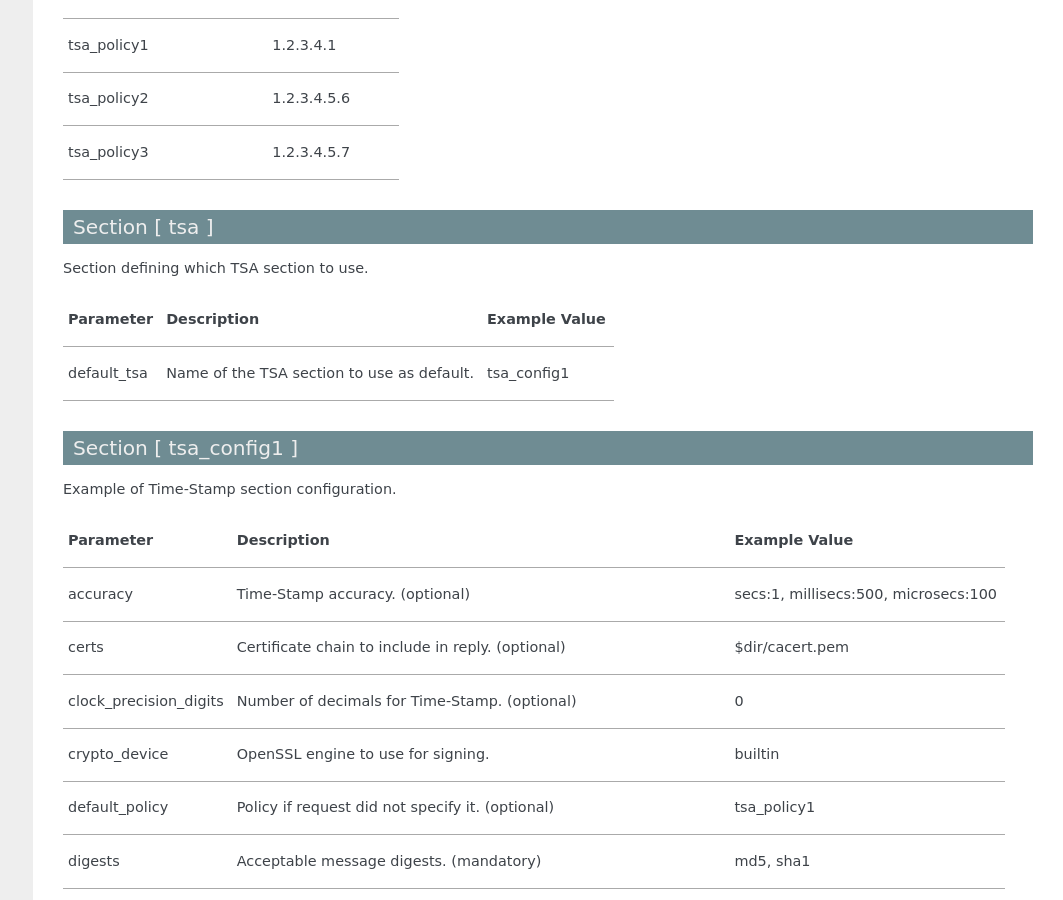
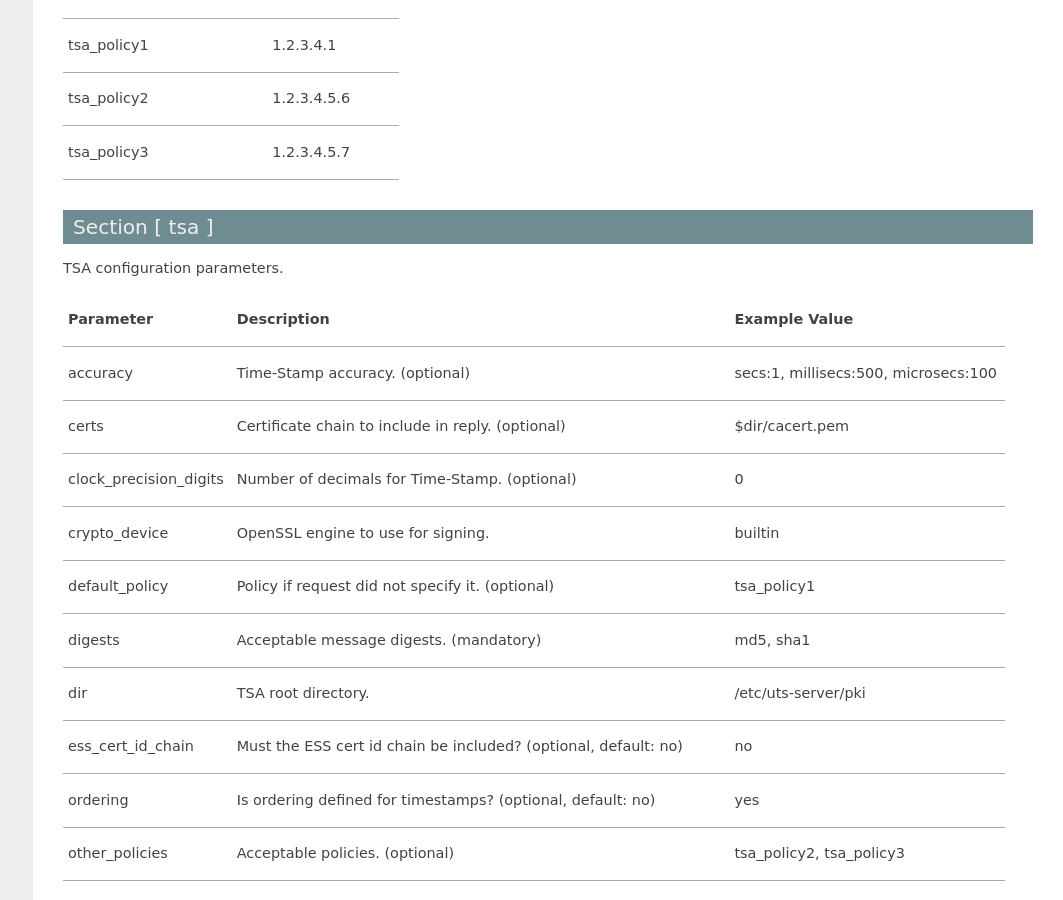
Before and after one commit to kakwa/uts-server, a Sphinx documentation site: the page built from docs/configure.rst, in a window 1280 px wide and 900 px high, scrolled down 2039 px. Shown: the whole window, without its empty margins (217-1280 px from the left). Built offline with Sphinx 7.4.7, drawn with Linux system fonts in a browser that asks for light colours; some of the changed text lies outside the part shown.

Commit message:
update the documentation

```diff
--- a/docs/configure.rst
+++ b/docs/configure.rst
@@ -103,18 +103,7 @@ Section for declaring OID mapping. Just add <name> = <OID> pairs.
 Section [ tsa ]
 ---------------
 
-Section defining which TSA section to use.
-
-+-----------------------------+---------------------------------------------------------------------+--------------------------------------+
-| Parameter                   | Description                                                         | Example Value                        |
-+=============================+=====================================================================+======================================+
-| default_tsa                 | Name of the TSA section to use as default.                          | tsa_config1                          |
-+-----------------------------+---------------------------------------------------------------------+--------------------------------------+
-
-Section [ tsa_config1 ]
------------------------
-
-Example of Time-Stamp section configuration.
+TSA configuration parameters.
 
 +-----------------------------+---------------------------------------------------------------------+--------------------------------------+
 | Parameter                   | Description                                                         | Example Value                        |
```
Also changed, not shown: 1 other file.
